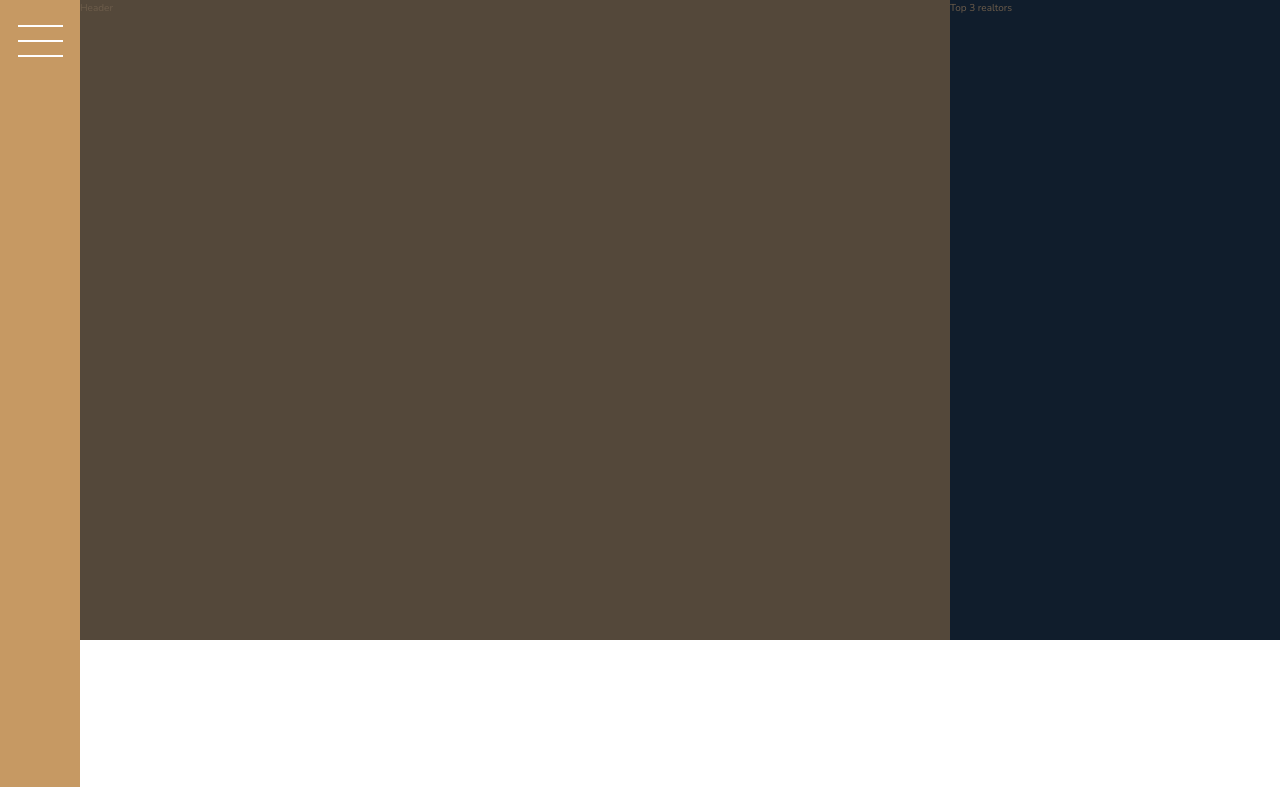
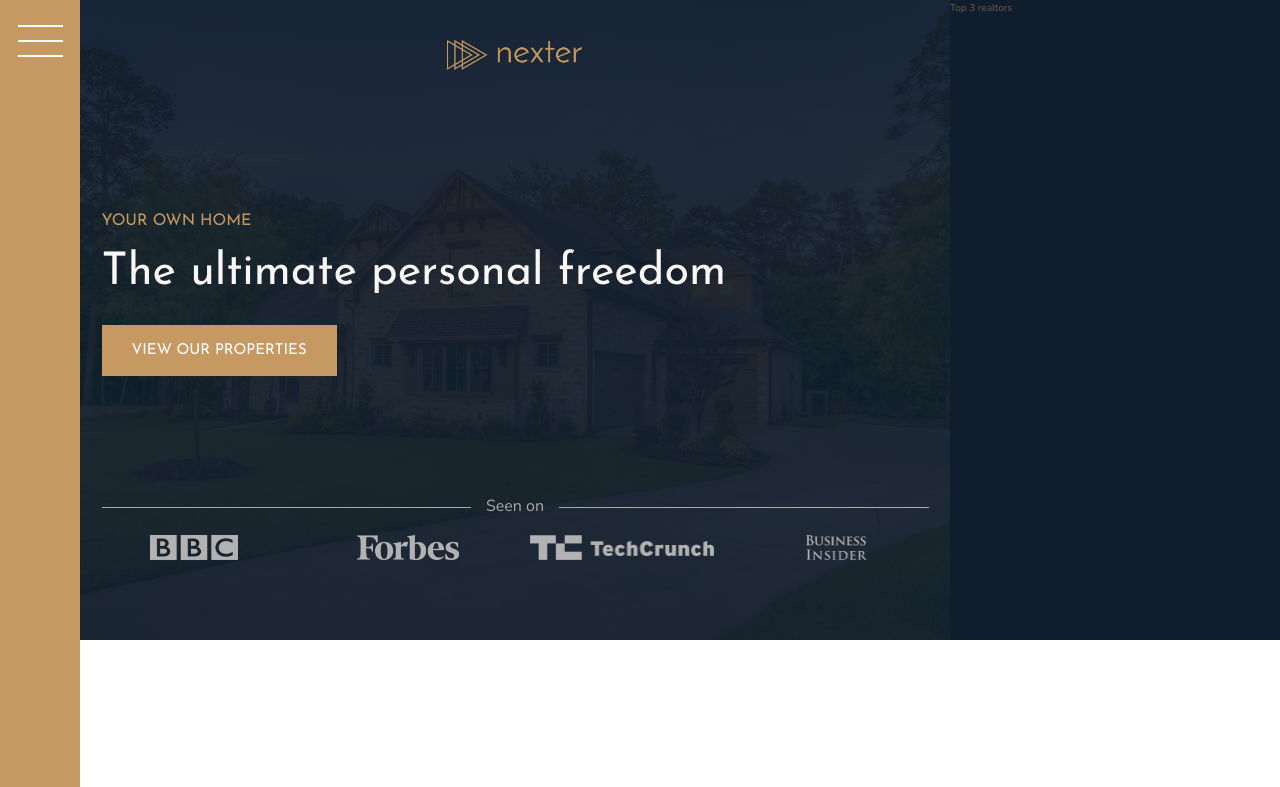
Before and after one commit to IngaGd/Nexter, a website: page index.html in a window 1280 px wide. Shown: the top 787 px of the page. Drawn offline with nearby package versions, Linux system fonts and the light colour scheme.

Commit message:
Heading section

```diff
--- a/index.html
+++ b/index.html
@@ -16,7 +16,17 @@
         <button class="nav-btn"></button>
     </div>
     <header class="header">
-        Header
+        <img src="img/logo.png" alt="Nexter logo" class="header__logo">
+        <h3 class="heading-3">Your own home</h3>
+        <h1 class="heading-1">The ultimate personal freedom</h1>
+        <button class="btn header__btn">View our properties</button>
+        <div class="header__seenon-text">Seen on</div>
+        <div class="header__seenon-logos">
+            <img src="img/logo-bbc.png" alt="Seen on logo1">
+            <img src="img/logo-forbes.png" alt="Seen on logo2">
+            <img src="img/logo-techcrunch.png" alt="Seen on logo3">
+            <img src="img/logo-bi.png" alt="Seen on logo4">
+        </div>
     </header>
     <div class="realtors">
         Top 3 realtors
--- a/sass/_header.scss
+++ b/sass/_header.scss
@@ -1,4 +1,56 @@
 .header {
     background-color: $color-grey-dark-1;
     grid-column: full-start / col-end 6;
+
+    background-image: linear-gradient(
+            rgba($color-secondary, 0.93),
+            rgba($color-secondary, 0.93)
+        ),
+        url(../img/hero.jpeg);
+    background-size: cover;
+    background-position: center;
+    padding: 8rem;
+    padding-top: 4rem;
+
+    display: grid;
+    grid-template-rows: 1fr min-content 6rem 1fr;
+    grid-template-columns: max-content;
+    row-gap: 1.5rem;
+    justify-content: center;
+
+    &__logo {
+        height: 3rem;
+        justify-self: center;
+    }
+    &__btn {
+        align-self: start;
+        justify-self: start;
+    }
+    &__seenon-text {
+        display: grid;
+        grid-template-columns: 1fr max-content 1fr;
+        column-gap: 1.5rem;
+        align-items: center;
+
+        font-size: 1.6rem;
+        color: $color-grey-light-2;
+
+        &::before,
+        &::after {
+            content: '';
+            height: 1px;
+            display: block;
+            background-color: currentColor;
+        }
+    }
+    &__seenon-logos {
+        display: grid;
+        grid-template-columns: repeat(4, 1fr);
+        column-gap: 3rem;
+        justify-items: center;
+        img {
+            height: 2.5rem;
+            filter: brightness(70%);
+        }
+    }
 }
--- a/sass/_typography.scss
+++ b/sass/_typography.scss
@@ -5,6 +5,9 @@
 
 .heading-1 {
     @extend %heading;
+    font-size: 4.5rem;
+    color: $color-grey-light-1;
+    line-height: 1;
 }
 .heading-2 {
     @extend %heading;
@@ -22,6 +25,7 @@
     @extend %heading;
     font-size: 1.6rem;
     color: $color-primary;
+    text-transform: uppercase;
 }
 .heading-4 {
     @extend %heading;
```
Also changed, not shown: css/main.css, 1 other file.
